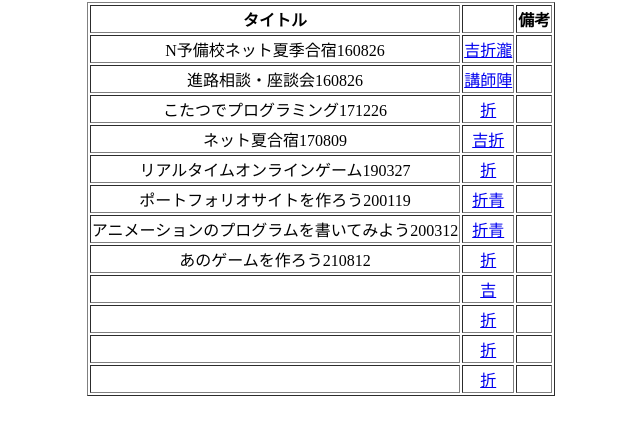
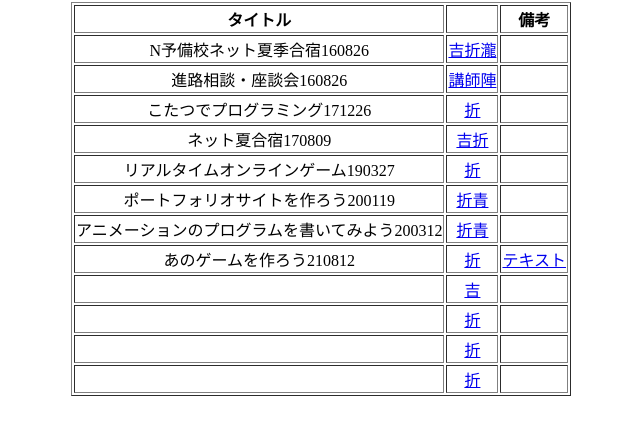
Before and after one commit to HappyKumamoto/lectureArchives, a plain HTML site: page special.html in a window 1280 px wide. Shown: the part 87-522 px from the top of the page, without its empty margins (319-959 px from the left). Drawn offline with Linux system fonts and the light colour scheme.

Commit message:
Update special.html

```diff
--- a/special.html
+++ b/special.html
@@ -63,7 +63,7 @@
 <tr>
       <td>あのゲームを作ろう210812</td>
       <td><a href="https://www.nnn.ed.nico/lessons/482531625" target="_blank">折</a></td>
-      <td></td>
+      <td><a href="https://www.nnn.ed.nico/contents/guides/5549" target="_blank">テキスト</a></td>
     </tr>
 <tr>
       <td></td>
```
